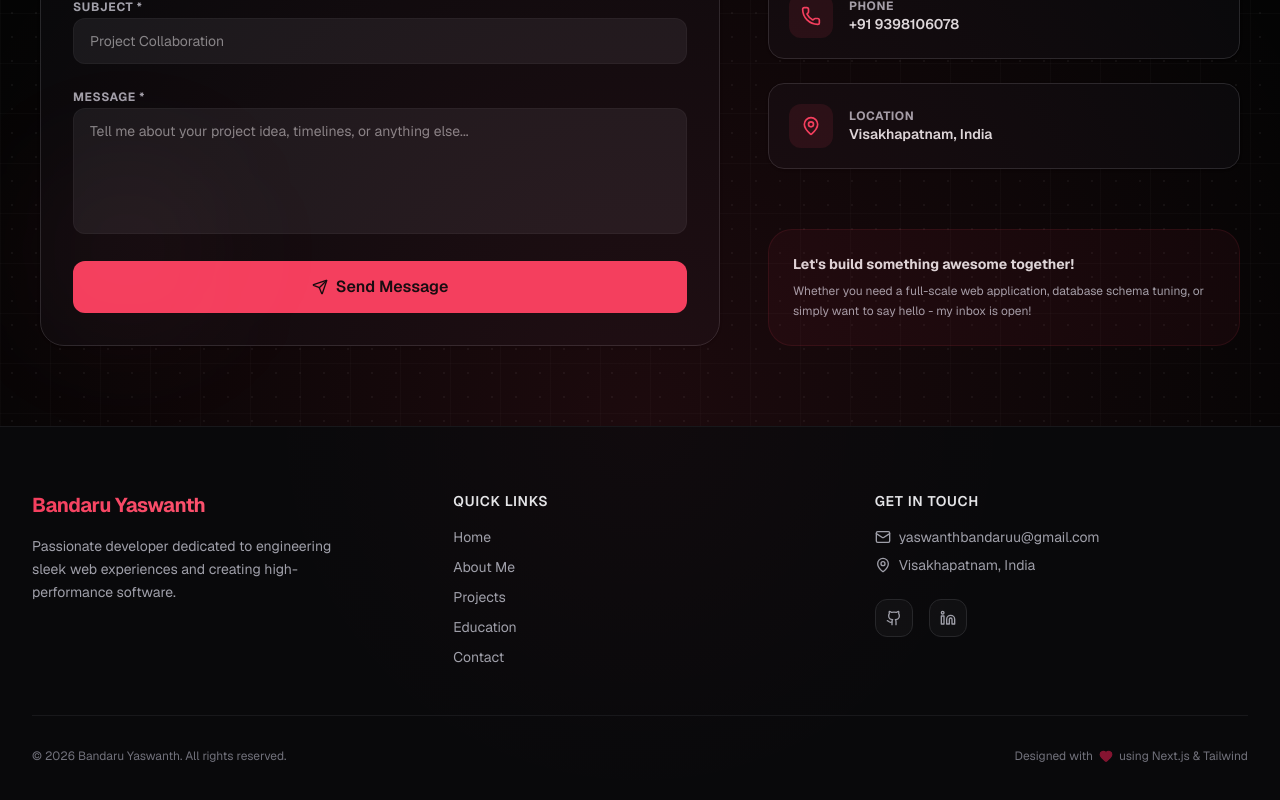
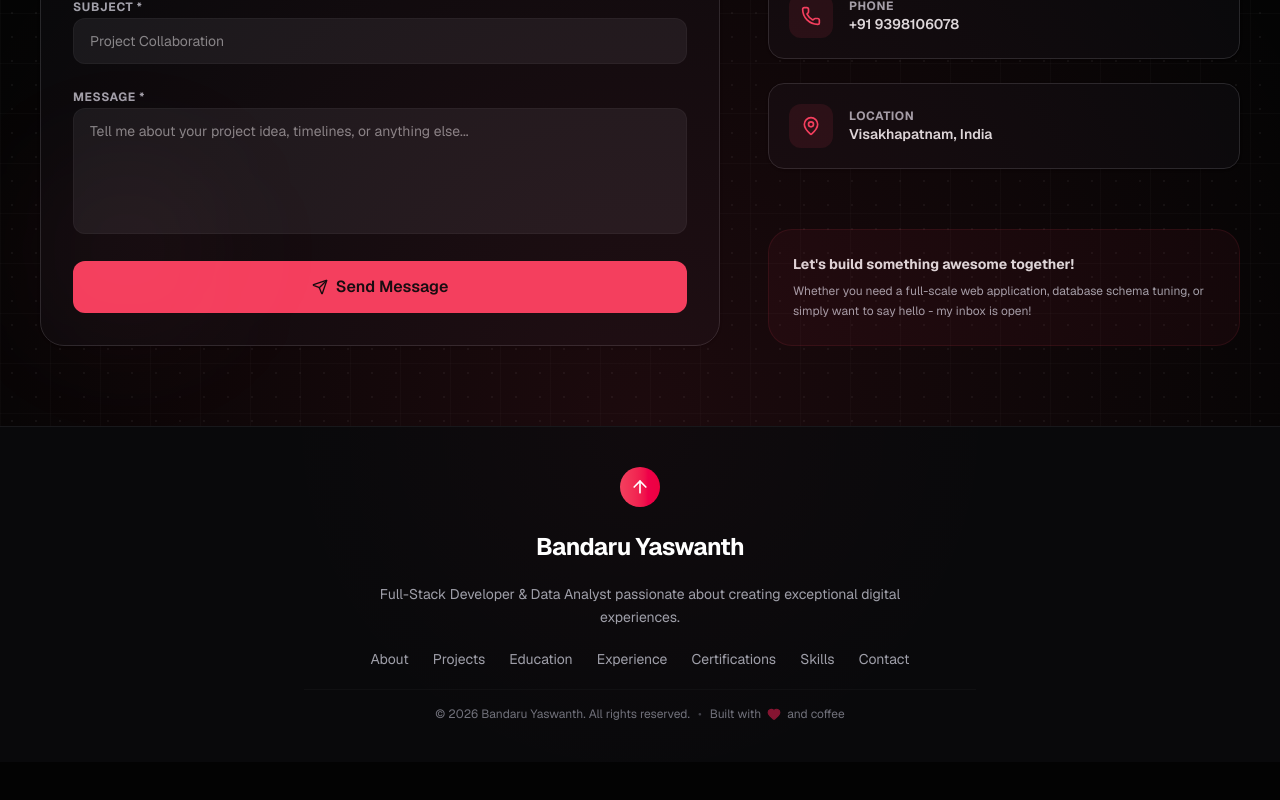
Before and after one commit to Gittyasn/PORTFOLIO, a Next.js app: page / in a window 1280 px wide. Shown: the part 8183-8983 px from the top of the page. After the commit the page ends 8945 px from the top, so only its background shows below. Built offline with nearby package versions, Linux system fonts and the light colour scheme.

Commit message:
style: redesign footer to match centered single-column layout from reference site

```diff
--- a/src/components/footer.tsx
+++ b/src/components/footer.tsx
@@ -1,8 +1,7 @@
 "use client";
 
 import * as React from "react";
-import { Mail, Heart, Phone, MapPin } from "lucide-react";
-import { Github, Linkedin } from "@/components/icons";
+import { Heart, ArrowUp } from "lucide-react";
 
 export function Footer() {
   const currentYear = new Date().getFullYear();
@@ -17,126 +16,104 @@ export function Footer() {
     }
   };
 
+  const scrollToTop = () => {
+    window.scrollTo({ top: 0, behavior: "smooth" });
+  };
+
   return (
-    <footer className="relative overflow-hidden border-t border-zinc-900 bg-zinc-950 text-zinc-100 py-12 md:py-16">
+    <footer className="relative overflow-hidden border-t border-zinc-900 bg-zinc-950 text-white py-10">
       {/* Subtle top spotlight flare */}
       <div className="absolute inset-0 bg-[radial-gradient(circle_at_top,rgba(244,63,94,0.03)_0%,transparent_50%)] pointer-events-none" />
 
-      <div className="container mx-auto px-4 md:px-8 relative z-10">
-        <div className="grid grid-cols-1 md:grid-cols-3 gap-8 md:gap-12">
-          {/* Brand Info */}
-          <div className="space-y-4">
-            <h3 className="text-xl font-bold tracking-tight bg-gradient-to-r from-primary to-rose-400 bg-clip-text text-transparent">
-              Bandaru Yaswanth
-            </h3>
-            <p className="text-sm text-zinc-400 max-w-xs leading-relaxed">
-              Passionate developer dedicated to engineering sleek web experiences and creating high-performance software.
-            </p>
+      <div className="container mx-auto px-6 relative z-10">
+        {/* Scroll To Top Button */}
+        <div className="text-center mb-6">
+          <button
+            onClick={scrollToTop}
+            className="inline-flex items-center justify-center w-10 h-10 bg-gradient-to-r from-primary to-rose-600 rounded-full hover:shadow-lg hover:shadow-primary/25 transition-all duration-300 cursor-pointer text-white"
+            aria-label="Scroll to top"
+          >
+            <ArrowUp className="w-5 h-5" />
+          </button>
         </div>
 
-          {/* Quick Links */}
-          <div className="space-y-4">
-            <h4 className="text-sm font-semibold uppercase tracking-wider text-zinc-200">
-              Quick Links
-            </h4>
-            <ul className="space-y-2.5 text-sm">
-              <li>
-                <a
-                  href="#home"
-                  onClick={(e) => handleNavClick(e, "home")}
-                  className="text-zinc-400 hover:text-primary transition-colors"
-                >
-                  Home
-                </a>
-              </li>
-              <li>
+        {/* Central Brand Info */}
+        <div className="text-center space-y-5">
+          <div className="text-2xl font-bold text-white font-poppins tracking-tight">
+            Bandaru Yaswanth
+          </div>
+          <p className="text-zinc-400 max-w-xl mx-auto text-sm leading-relaxed">
+            Full-Stack Developer & Data Analyst passionate about creating exceptional digital experiences.
+          </p>
+
+          {/* Centered Navigation Links */}
+          <div className="flex flex-wrap justify-center gap-x-6 gap-y-2 text-zinc-400 text-sm">
             <a
               href="#about"
               onClick={(e) => handleNavClick(e, "about")}
-                  className="text-zinc-400 hover:text-primary transition-colors"
+              className="hover:text-white transition-colors duration-200 relative group"
             >
-                  About Me
+              About
+              <span className="absolute bottom-0 left-0 w-0 h-0.5 bg-primary group-hover:w-full transition-all duration-300" />
             </a>
-              </li>
-              <li>
             <a
               href="#projects"
               onClick={(e) => handleNavClick(e, "projects")}
-                  className="text-zinc-400 hover:text-primary transition-colors"
+              className="hover:text-white transition-colors duration-200 relative group"
             >
               Projects
+              <span className="absolute bottom-0 left-0 w-0 h-0.5 bg-primary group-hover:w-full transition-all duration-300" />
             </a>
-              </li>
-              <li>
             <a
               href="#education"
               onClick={(e) => handleNavClick(e, "education")}
-                  className="text-zinc-400 hover:text-primary transition-colors"
+              className="hover:text-white transition-colors duration-200 relative group"
             >
               Education
+              <span className="absolute bottom-0 left-0 w-0 h-0.5 bg-primary group-hover:w-full transition-all duration-300" />
             </a>
-              </li>
-              <li>
+            <a
+              href="#internships"
+              onClick={(e) => handleNavClick(e, "internships")}
+              className="hover:text-white transition-colors duration-200 relative group"
+            >
+              Experience
+              <span className="absolute bottom-0 left-0 w-0 h-0.5 bg-primary group-hover:w-full transition-all duration-300" />
+            </a>
+            <a
+              href="#certifications"
+              onClick={(e) => handleNavClick(e, "certifications")}
+              className="hover:text-white transition-colors duration-200 relative group"
+            >
+              Certifications
+              <span className="absolute bottom-0 left-0 w-0 h-0.5 bg-primary group-hover:w-full transition-all duration-300" />
+            </a>
+            <a
+              href="#skills"
+              onClick={(e) => handleNavClick(e, "skills")}
+              className="hover:text-white transition-colors duration-200 relative group"
+            >
+              Skills
+              <span className="absolute bottom-0 left-0 w-0 h-0.5 bg-primary group-hover:w-full transition-all duration-300" />
+            </a>
             <a
               href="#contact"
               onClick={(e) => handleNavClick(e, "contact")}
-                  className="text-zinc-400 hover:text-primary transition-colors"
+              className="hover:text-white transition-colors duration-200 relative group"
             >
               Contact
+              <span className="absolute bottom-0 left-0 w-0 h-0.5 bg-primary group-hover:w-full transition-all duration-300" />
             </a>
-              </li>
-            </ul>
           </div>
 
-          {/* Contact Details & Socials */}
-          <div className="space-y-4">
-            <h4 className="text-sm font-semibold uppercase tracking-wider text-zinc-200">
-              Get in Touch
-            </h4>
-            <div className="space-y-2 text-sm text-zinc-400">
-              <a
-                href="mailto:yaswanthbandaruu@gmail.com"
-                className="flex items-center gap-2 hover:text-primary transition-colors"
-              >
-                <Mail className="w-4 h-4" />
-                yaswanthbandaruu@gmail.com
-              </a>
-              <div className="flex items-center gap-2">
-                <MapPin className="w-4 h-4" />
-                Visakhapatnam, India
+          {/* Copyright Info */}
+          <div className="flex flex-col sm:flex-row items-center justify-center gap-2 text-zinc-500 text-xs pt-4 border-t border-zinc-900/50 max-w-2xl mx-auto">
+            <p>© {currentYear} Bandaru Yaswanth. All rights reserved.</p>
+            <span className="hidden sm:inline text-zinc-700">•</span>
+            <p className="flex items-center gap-1.5">
+              Built with <Heart className="w-3.5 h-3.5 text-rose-500 fill-rose-500 animate-pulse" /> and coffee
+            </p>
           </div>
-            </div>
-
-            {/* Social Icons */}
-            <div className="flex items-center space-x-4 pt-2">
-              <a
-                href="https://github.com/Gittyasn"
-                target="_blank"
-                rel="noopener noreferrer"
-                className="p-2.5 rounded-xl border border-zinc-800 bg-zinc-900/50 hover:bg-zinc-900 text-zinc-400 hover:text-primary transition-all duration-350 hover:scale-105"
-                aria-label="GitHub"
-              >
-                <Github className="w-4 h-4" />
-              </a>
-              <a
-                href="https://www.linkedin.com/in/yaswanth-bandaru-98912b"
-                target="_blank"
-                rel="noopener noreferrer"
-                className="p-2.5 rounded-xl border border-zinc-800 bg-zinc-900/50 hover:bg-zinc-900 text-zinc-400 hover:text-primary transition-all duration-350 hover:scale-105"
-                aria-label="LinkedIn"
-              >
-                <Linkedin className="w-4 h-4" />
-              </a>
-            </div>
-          </div>
-        </div>
-
-        {/* Bottom Bar */}
-        <div className="mt-12 pt-8 border-t border-zinc-900 flex flex-col sm:flex-row items-center justify-between text-xs text-zinc-500 gap-4">
-          <p>© {currentYear} Bandaru Yaswanth. All rights reserved.</p>
-          <p className="flex items-center gap-1.5">
-            Designed with <Heart className="w-3.5 h-3.5 text-rose-500 fill-rose-500 animate-pulse" /> using Next.js & Tailwind
-          </p>
         </div>
       </div>
     </footer>
```
Lines whose indentation alone changed are shown as unchanged.
